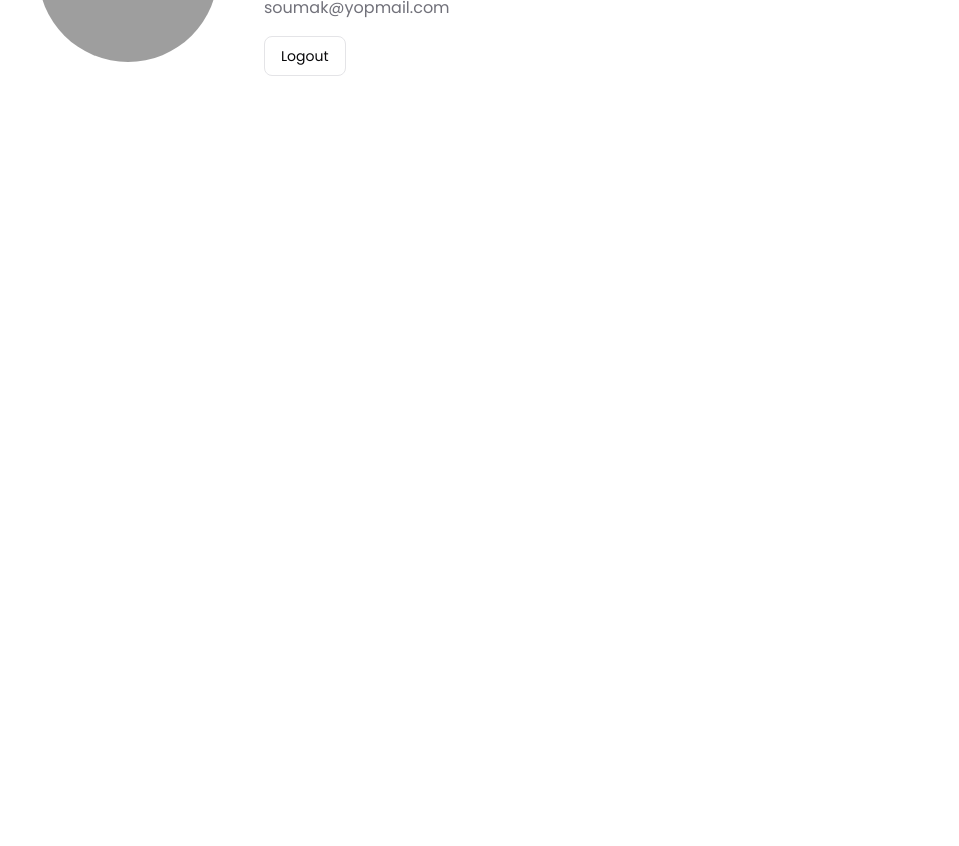
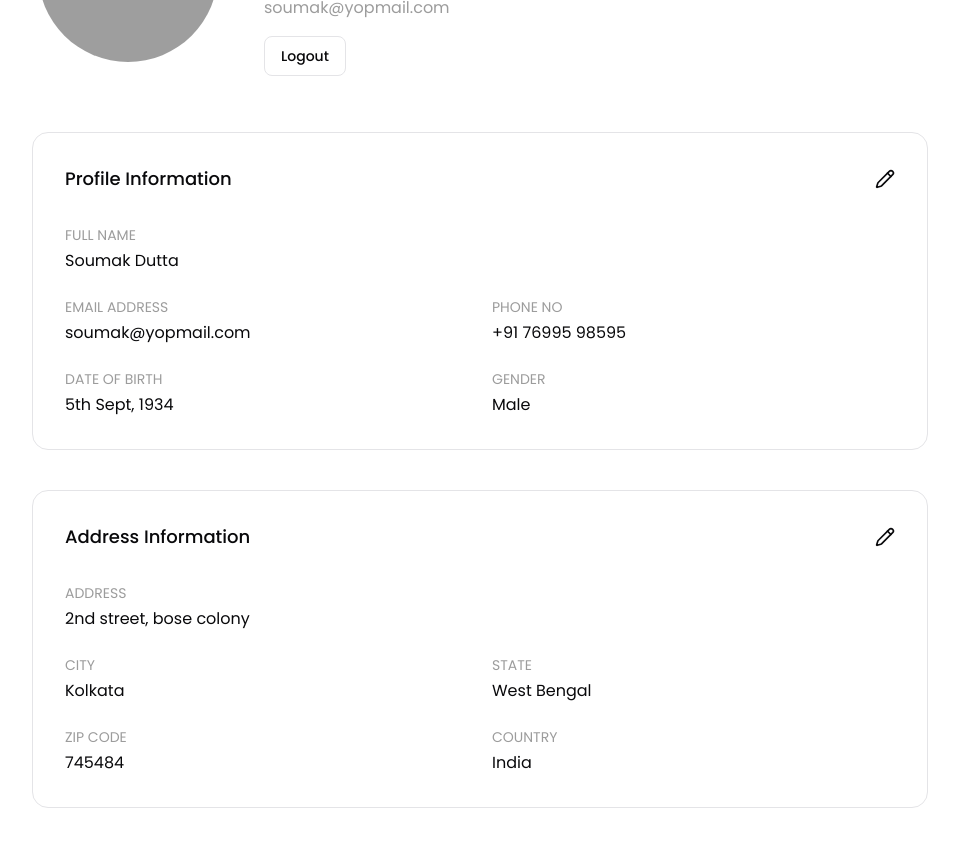
Before and after one commit to soumakkdev/auth-flow, a Next.js app in the folder apps/client/: page / in a window 1280 px wide. Shown: the part 300-1146 px from the top of the page, without its empty margins (160-1119 px from the left). Before the commit the page ends 800 px from the top, so only its background shows below. Built offline with nearby package versions, Linux system fonts and the light colour scheme; grey boxes are pictures that could not be loaded; a web font is replaced by a local one.

Commit message:
wip: profile ui added

```diff
--- a/apps/client/src/app/(root)/page.tsx
+++ b/apps/client/src/app/(root)/page.tsx
@@ -1,4 +1,6 @@
+import InfoText from '@/components/InfoText'
 import { Button } from '@/components/ui/button'
+import { Pencil } from 'lucide-react'
 
 export default function Home() {
 	return (
@@ -27,6 +29,40 @@ export default function Home() {
 							</Button>
 						</div>
 					</div>
+
+					<div className="border rounded-2xl p-8">
+						<div className="flex items-center justify-between mb-8">
+							<h2 className="font-medium text-lg">Profile Information</h2>
+							<Pencil className="h-5 w-5" />
+						</div>
+
+						<div className="grid grid-cols-2 gap-6">
+							<div className="col-span-2">
+								<InfoText label="Full Name" text="Soumak Dutta" />
+							</div>
+							<InfoText label="Email address" text="soumak@yopmail.com" />
+							<InfoText label="Phone No" text="+91 76995 98595" />
+							<InfoText label="Date of birth" text="5th Sept, 1934" />
+							<InfoText label="Gender" text="Male" />
+						</div>
+					</div>
+
+					<div className="border rounded-2xl p-8 my-10">
+						<div className="flex items-center justify-between mb-8">
+							<h2 className="font-medium text-lg">Address Information</h2>
+							<Pencil className="h-5 w-5" />
+						</div>
+
+						<div className="grid grid-cols-2 gap-6">
+							<div className="col-span-2">
+								<InfoText label="Address" text="2nd street, bose colony" />
+							</div>
+							<InfoText label="City" text="Kolkata" />
+							<InfoText label="State" text="West Bengal" />
+							<InfoText label="Zip code" text="745484" />
+							<InfoText label="Country" text="India" />
+						</div>
+					</div>
 				</div>
 			</div>
 		</div>
--- a/apps/client/src/app/globals.css
+++ b/apps/client/src/app/globals.css
@@ -15,7 +15,7 @@
 		--secondary: 240 4.8% 95.9%;
 		--secondary-foreground: 240 5.9% 10%;
 		--muted: 240 4.8% 95.9%;
-		--muted-foreground: 240 3.8% 46.1%;
+		--muted-foreground: 0 0% 61%;
 		--accent: 240 4.8% 95.9%;
 		--accent-foreground: 240 5.9% 10%;
 		--destructive: 0 84.2% 60.2%;
--- a/apps/client/src/app/layout.tsx
+++ b/apps/client/src/app/layout.tsx
@@ -12,7 +12,7 @@ const kaisei = Kaisei_Decol({
 const poppins = Poppins({
 	variable: '--font-poppins',
 	subsets: ['latin'],
-	weight: ['400', '700'],
+	weight: ['400', '500', '700'],
 	display: 'swap',
 })
 
--- a/apps/client/src/app/verify-email/page.tsx
+++ b/apps/client/src/app/verify-email/page.tsx
@@ -1,4 +1,5 @@
 import { verifyEmail } from '@/services/auth.api'
+import { redirect } from 'next/navigation'
 import React from 'react'
 
 export default async function VerifyEmail({ searchParams }: { searchParams: Promise<{ token: string }> }) {
@@ -6,6 +7,7 @@ export default async function VerifyEmail({ searchParams }: { searchParams: Prom
 
 	try {
 		const res = await verifyEmail(token)
+		// redirect('/onboarding')
 		return (
 			<div className="min-h-svh grid place-content-center">
 				<p className="font-serif text-2xl">Email verified successfully!</p>
--- /dev/null
+++ b/apps/client/src/components/InfoText.tsx
@@ -0,0 +1,10 @@
+import React from 'react'
+
+export default function InfoText({ label, text }: { label: string; text: string }) {
+	return (
+		<div className="space-y-1">
+			<p className="uppercase text-sm text-muted-foreground">{label}</p>
+			<p>{text}</p>
+		</div>
+	)
+}
```
